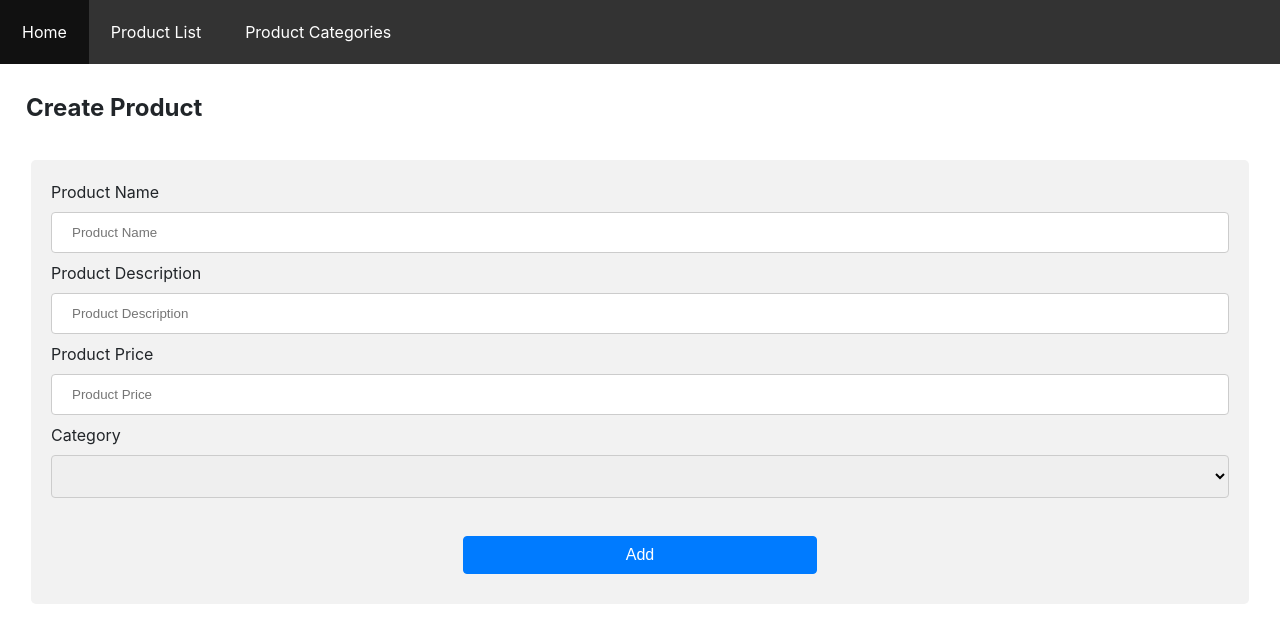
After one commit to SaadAldulaijan/OnlineShop, a PHP site: page /pages/createProduct.php in a window 1280 px wide. The commit adds this page. Shown: the top 643 px of the page. Run offline with PHP 8.4, Linux system fonts and the light colour scheme.

Commit message:
create product page, category page

```diff
--- /dev/null
+++ b/css/create-product.css
@@ -0,0 +1,25 @@
+input[type="text"],
+input[type="number"],
+select {
+  width: 100%;
+  padding: 12px 20px;
+  margin: 8px 0;
+  display: inline-block;
+  border: 1px solid #ccc;
+  border-radius: 4px;
+  box-sizing: border-box;
+}
+
+input[type="submit"] {
+  width: 30%;
+  display: block;
+  margin: 30px auto;
+}
+
+.form {
+  margin: 1rem;
+  border-radius: 5px;
+  background-color: #f2f2f2;
+  padding: 20px;
+  padding-bottom: 0.1px;
+}
--- a/css/styles.css
+++ b/css/styles.css
@@ -100,3 +100,64 @@ li a {
 li a:hover {
   background-color: #111;
 }
+
+/* buttons */
+
+.btn {
+  display: inline-block;
+  font-weight: 400;
+  color: #212529;
+  text-align: center;
+  vertical-align: middle;
+  cursor: pointer;
+  -webkit-user-select: none;
+  -moz-user-select: none;
+  -ms-user-select: none;
+  user-select: none;
+  background-color: transparent;
+  border: 1px solid transparent;
+  padding: 0.375rem 0.75rem;
+  font-size: 1rem;
+  line-height: 1.5;
+  border-radius: 0.25rem;
+  transition: color 0.15s ease-in-out, background-color 0.15s ease-in-out,
+    border-color 0.15s ease-in-out, box-shadow 0.15s ease-in-out;
+}
+
+.btn:hover {
+  color: #212529;
+  text-decoration: none;
+}
+
+.btn:focus,
+.btn.focus {
+  outline: 0;
+  box-shadow: 0 0 0 0.2rem rgba(0, 123, 255, 0.25);
+}
+
+.btn-primary {
+  color: #fff;
+  background-color: #007bff;
+  border-color: #007bff;
+}
+
+.btn-primary:hover {
+  color: #fff;
+  background-color: #0069d9;
+  border-color: #0062cc;
+}
+
+.btn-primary:focus,
+.btn-primary.focus {
+  color: #fff;
+  background-color: #0069d9;
+  border-color: #0062cc;
+  box-shadow: 0 0 0 0.2rem rgba(38, 143, 255, 0.5);
+}
+
+/* Action Area */
+
+.actionArea {
+  margin: 1rem;
+  padding: 10px 10px 10px 10px;
+}
--- /dev/null
+++ b/pages/createProduct.php
@@ -0,0 +1,61 @@
+<?php
+
+
+
+
+
+?>
+<!DOCTYPE html>
+<html lang="en">
+<head>
+    <meta charset="UTF-8">
+    <meta name="viewport" content="width=device-width, initial-scale=1.0">
+    <link rel="stylesheet" href="../css/styles.css">
+    <link rel="stylesheet" href="../css/create-product.css">
+    <title>Create Product</title>
+</head>
+<body>
+
+    <!-- Navigation Bar -->
+    <div>
+        <ul class="navList">
+            <li><a href="#">Home</a></li>
+            <li><a href="product.php">Product List</a></li>
+            <li><a href="category.php">Product Categories</a></li>
+        </ul>
+    </div>
+    <!-- End of Navigation Bar -->
+
+    <!-- Action area -->
+    <div class="actionArea">
+        <h2>Create Product</h2>
+    </div>
+    <!-- End of Action area -->
+    <!-- Form -->
+    <div class="container">
+        <div class="form">
+            <form action="#">
+                <label for="productName">Product Name</label>
+                <input type="text" id="productName" name="productName" placeholder="Product Name">
+
+                <label for="description">Product Description</label>
+                <input type="text" id="description" name="description" placeholder="Product Description">
+
+                <label for="price">Product Price</label>
+                <input type="number" id="price" name="price" placeholder="Product Price">
+
+                <label for="category">Category</label>
+                <select id="category" name="category">
+                    <option value=""></option>
+                    <option value="1">Phone</option>
+                    <option value="2">Laptop</option>
+                    <option value="3">TV</option>
+                </select>
+
+                <input class="btn btn-primary" type="submit" value="Add">
+            </form>
+        </div>
+    </div>
+    <!-- End of Form -->
+</body>
+</html>
```
Also changed, not shown: Classes/CategoryModel.php (added, +12 -0 lines), Classes/ProductModel.php (added, +11 -0 lines), pages/category.php (added, +33 -0 lines), pages/createCategory.php (added, +17 -0 lines), pages/main.php (deleted, +0 -67 lines), pages/product.php (added, +82 -0 lines).
